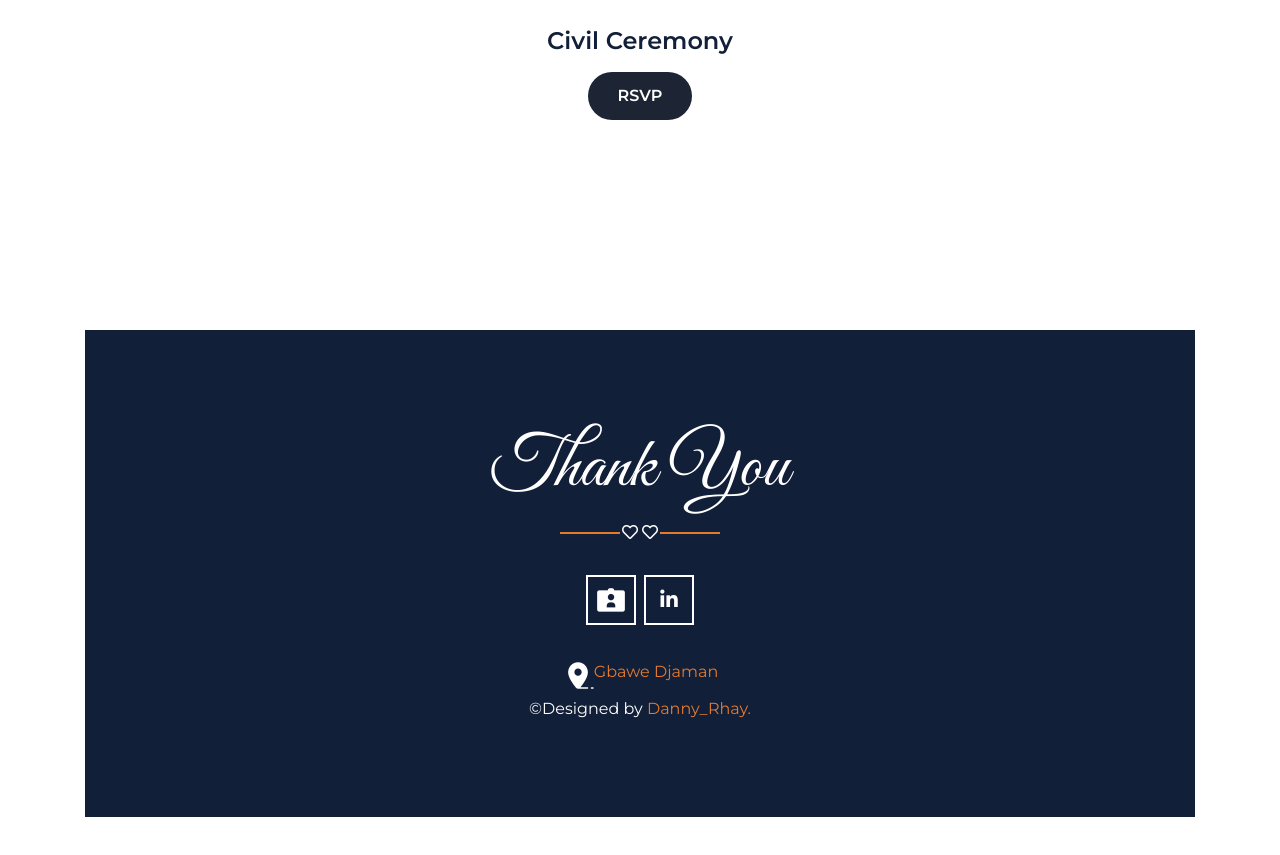
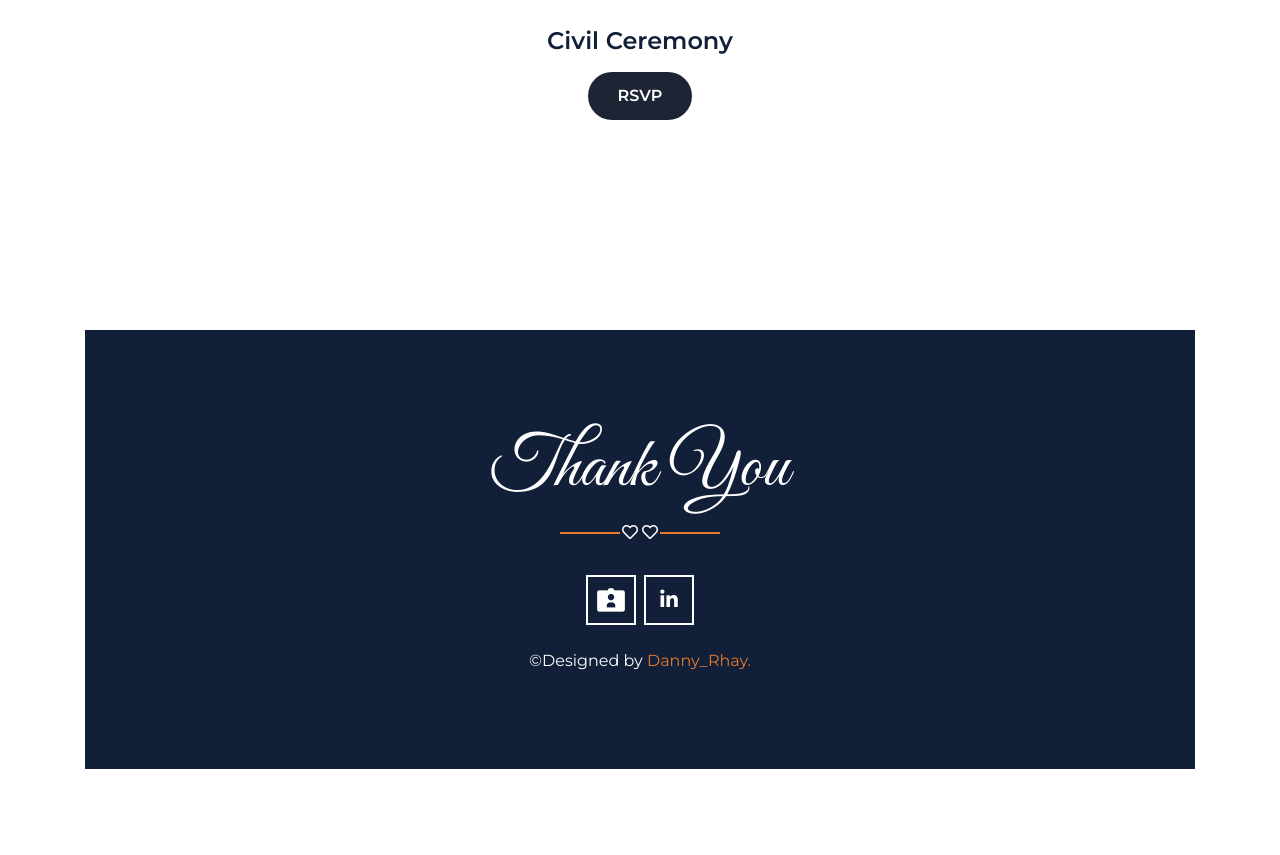
Before and after one commit to Dannyrhay/michaelandgyemfuah.github.io, a plain HTML site: page index.html in a window 1280 px wide. Shown: the part 6488-7343 px from the top of the page. Drawn offline with nearby package versions, Linux system fonts and the light colour scheme; a web font is replaced by a local one.

Commit message:
Minor Update

```diff
--- a/index.html
+++ b/index.html
@@ -490,11 +490,6 @@
                 <a class="btn btn-lg btn-outline-light btn-lg-square mr-2" href="https://dannyrhay.github.io/MyPortfolio.github.io/"><img src="img/icons-portfolio.png" alt=""></i></a>
                 <a class="btn btn-lg btn-outline-light btn-lg-square" href="https://www.linkedin.com/in/daniel-oppong-371b68202/"><i class="fab fa-linkedin-in"></i></a>
             </div>
-            <div class="d-flex justify-content-center py-2">
-                <p class="text-white " href="#"></p>
-                <span class="px-3 text-center"><img src="img/icons8-location-32.png" alt="Location"><a href="https://www.google.com/maps/place/The+Bethel+House+(Oppong's+Residence)/@5.5700738,-0.3233778,19z/data=!4m6!3m5!1s0xfdfa3e812fc523b:0x5fd027d6fbfcebc7!8m2!3d5.5698849!4d-0.3229155!16s%2Fg%2F11q49bf5yj?entry=ttu&g_ep=EgoyMDI0MTExOS4yIKXMDSoASAFQAw%3D%3D">Gbawe Djaman </a></span> <br>
-
-            </div>
             <p class="m-0">&copy;Designed by <a class="text-primary" href="https://www.linkedin.com/in/daniel-oppong-371b68202/">Danny_Rhay.</a>
             </p>
         </div>
```
